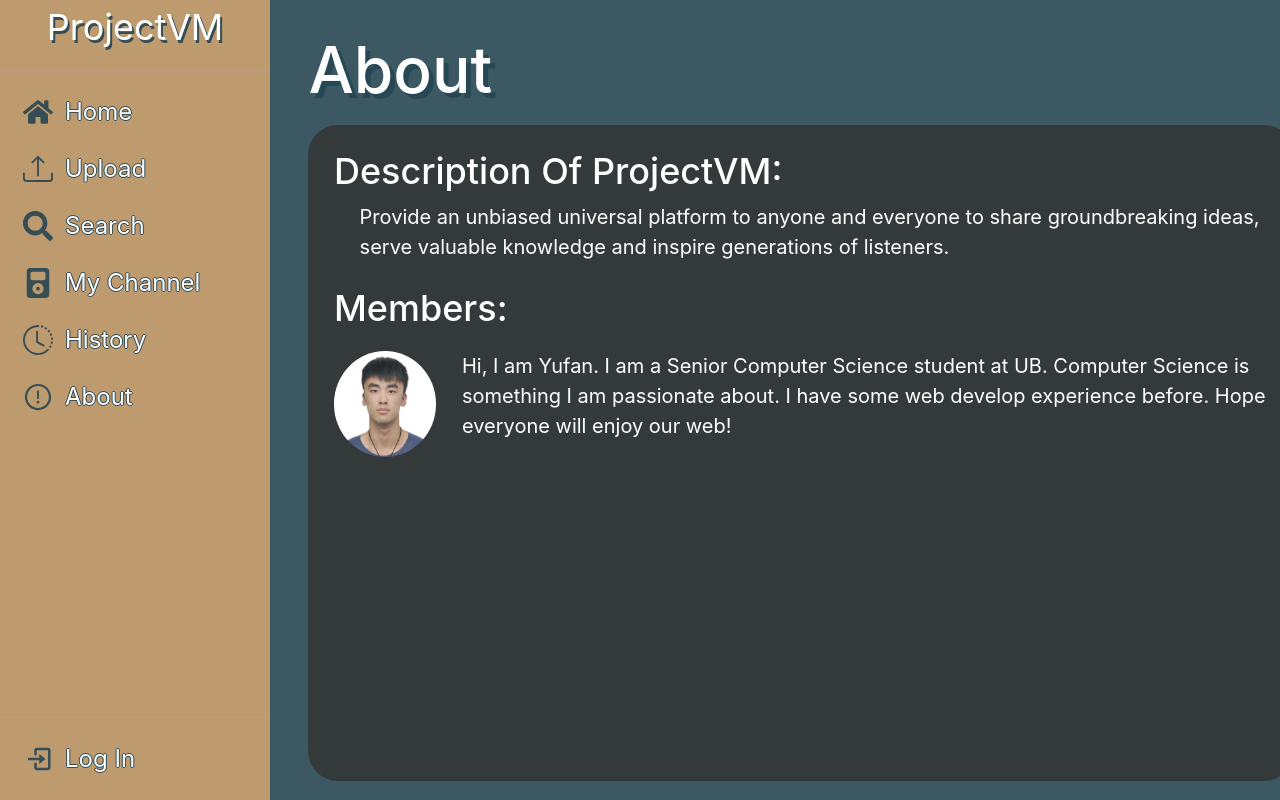
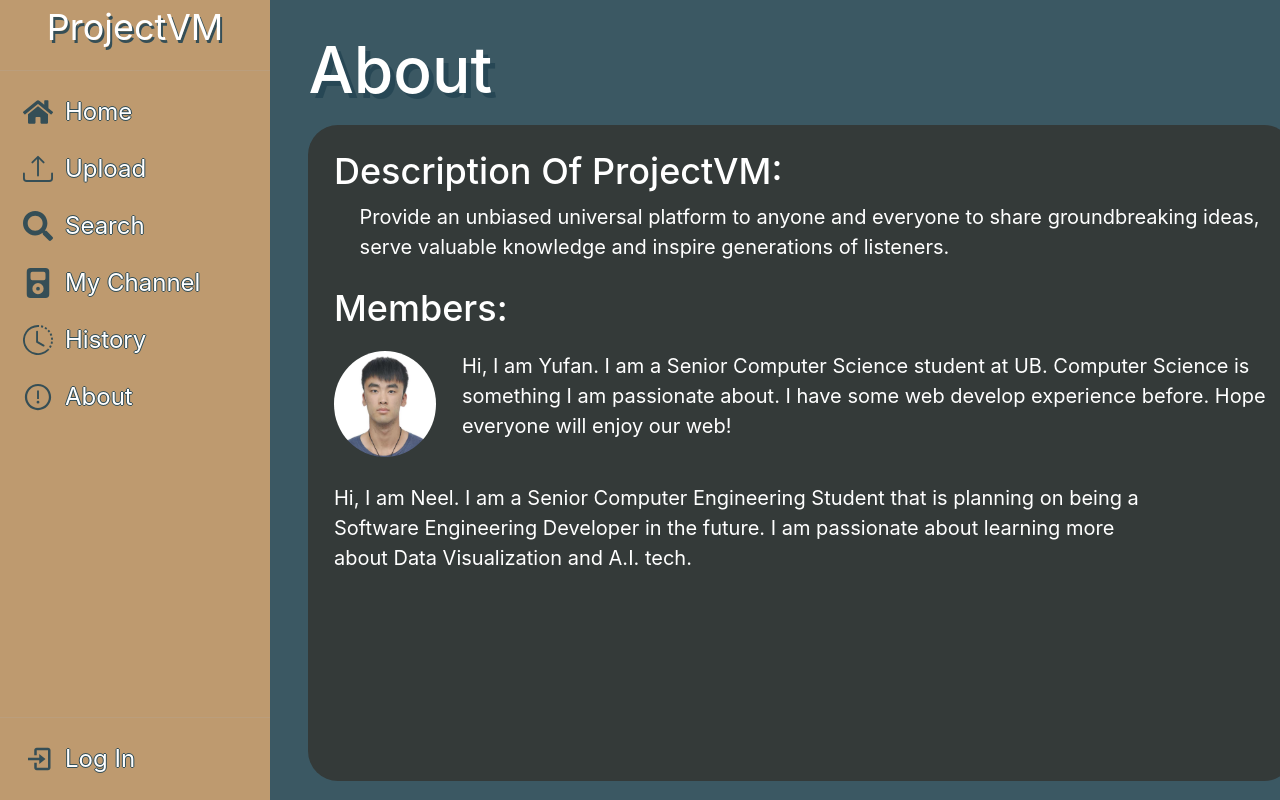
Before and after one commit to ProjectVM/ProjectVM, a React (Create React App) app in the folder frontend/: page /about in a window 1280 px wide. Built offline with nearby package versions, Linux system fonts and the light colour scheme; the HTML template or start-up script is replaced by a standard one.

Commit message:
added About me desc. #56

```diff
--- a/frontend/src/components/Aboutme/Aboutme.jsx
+++ b/frontend/src/components/Aboutme/Aboutme.jsx
@@ -1,22 +1,39 @@
 import React, { useState } from "react";
-import Sidebar from "../Sidebar/sidebar.jsx"
-import yufanPic from "./yufan.jpg"
+import Sidebar from "../Sidebar/sidebar.jsx";
+import yufanPic from "./yufan.jpg";
 import "./Aboutme.css";
 
-function Aboutme(){
+function Aboutme() {
   return (
     <div className="background">
-            <Sidebar/>
+      <Sidebar />
       <div className="aboutme">
         <h1 className="title">About</h1>
         <div className="contentWrapper_about">
           <h1 className="description">Description Of ProjectVM:</h1>
-                    <p1 className="text">Provide an unbiased universal platform to anyone and everyone to share groundbreaking ideas, serve valuable knowledge and inspire generations of listeners.</p1>
+          <p1 className="text">
+            Provide an unbiased universal platform to anyone and everyone to
+            share groundbreaking ideas, serve valuable knowledge and inspire
+            generations of listeners.
+          </p1>
           <h1 className="description">Members:</h1>
           {/* yufan */}
           <div className="introduction">
             <img src={yufanPic} className="leftPic"></img>
-                        <p className="intro_text">Hi, I am Yufan. I am a Senior Computer Science student at UB. Computer Science is something I am passionate about. I have some web develop experience before. Hope everyone will enjoy our web!</p>
+            <p className="intro_text">
+              Hi, I am Yufan. I am a Senior Computer Science student at UB.
+              Computer Science is something I am passionate about. I have some
+              web develop experience before. Hope everyone will enjoy our web!
+            </p>
+          </div>
+          {/* Nee; */}
+          <div className="introduction">
+            <p className="intro_text">
+              Hi, I am Neel. I am a Senior Computer Engineering Student that is
+              planning on being a Software Engineering Developer in the future.
+              I am passionate about learning more about Data Visualization and
+              A.I. tech.
+            </p>
           </div>
 
           {/* Please follow blow template to do the intro*/}
@@ -24,10 +41,9 @@ function Aboutme(){
                         <img src={ } className="leftPic"></img>
                         <p className="intro_text"> </p>
                     </div> */}
-
         </div>
       </div>
     </div>
-    )
+  );
 }
-export default Aboutme
+export default Aboutme;
```
Lines whose indentation alone changed are shown as unchanged.
